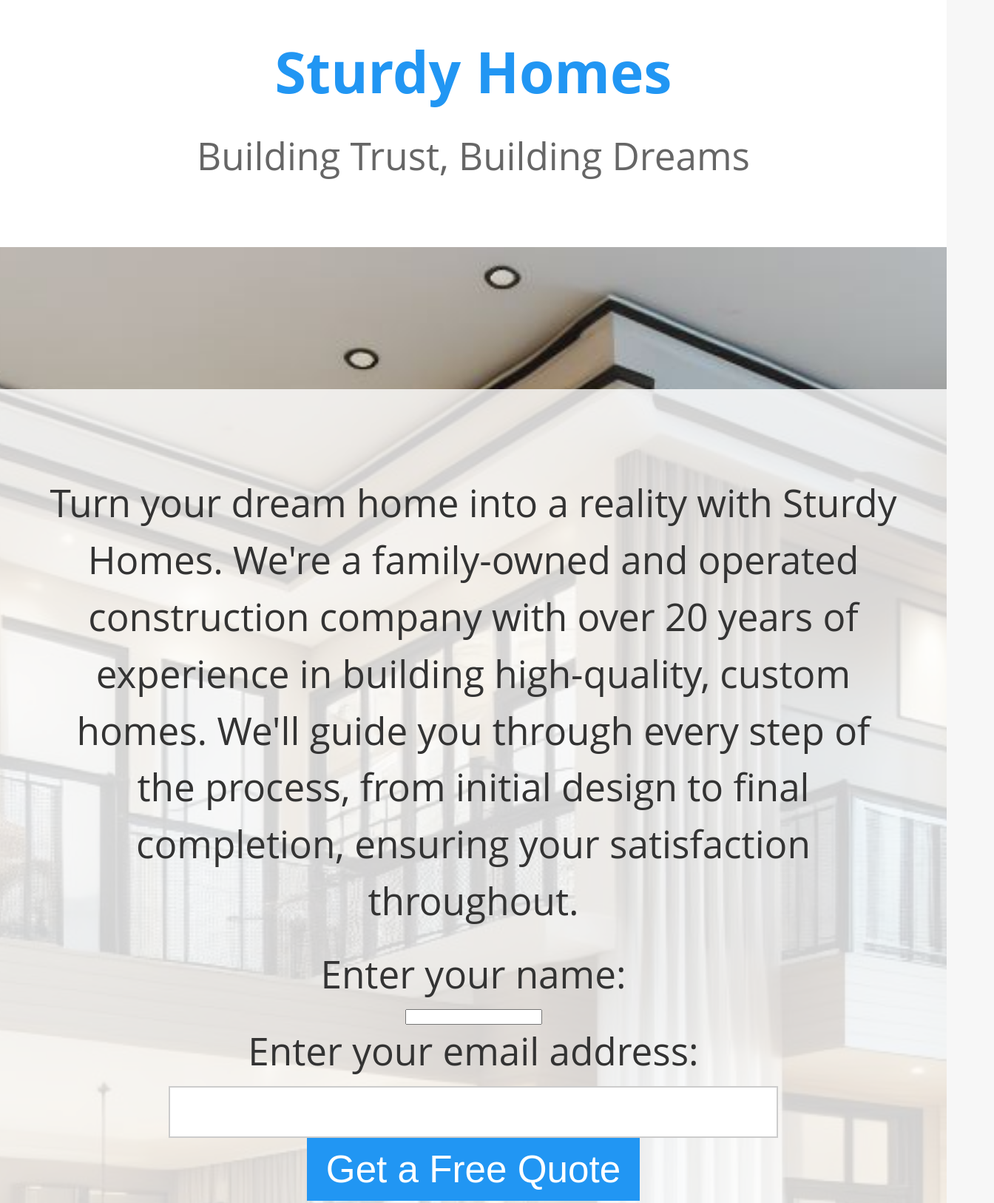
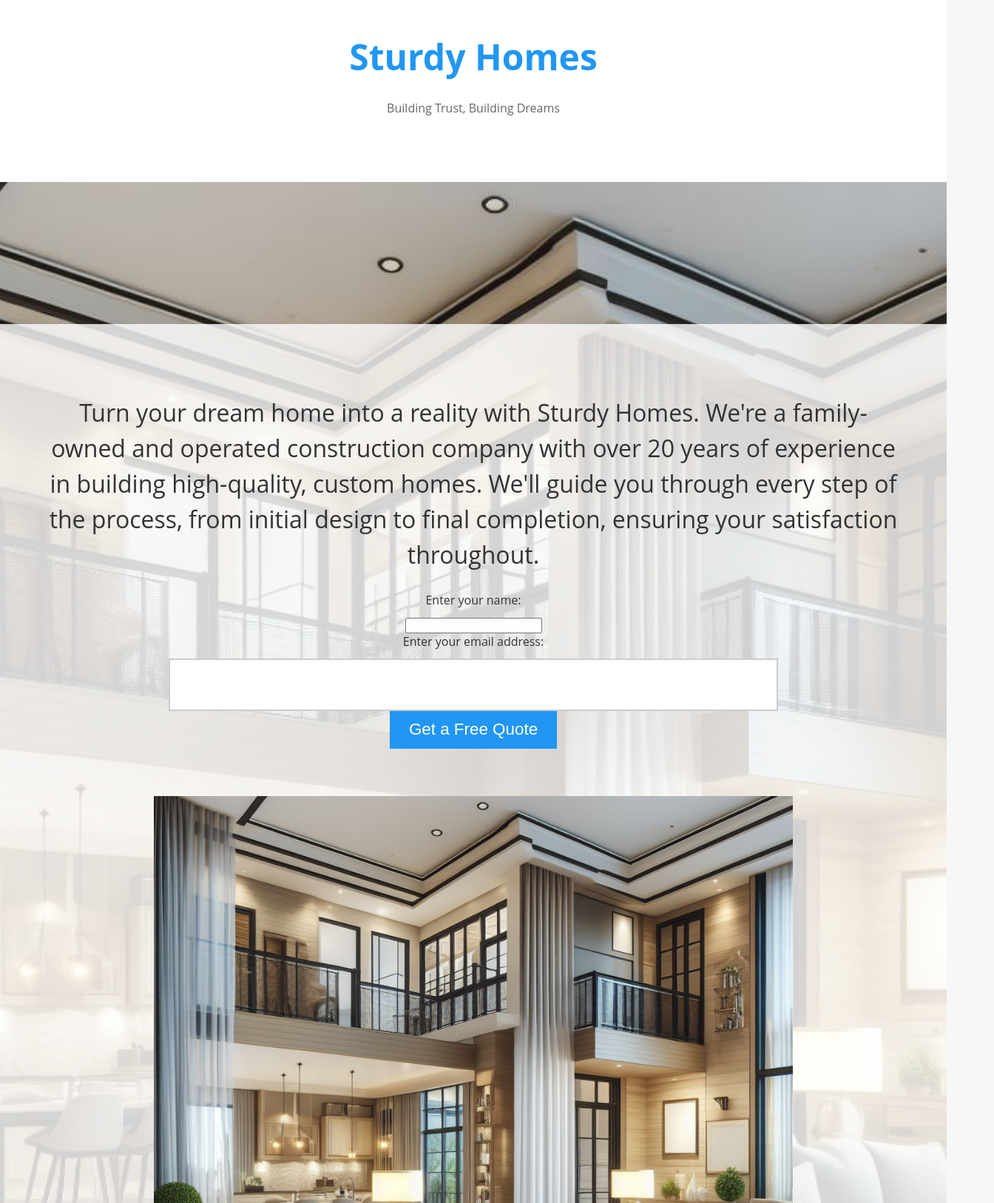
Before and after one commit to anirutsolrak/Demo-1LandingPage, a plain HTML site: page index.html in a window 1280 px wide. Shown: the part 20-1646 px from the top of the page at 74% size, 1344 px wide, since content can reach past the window. Drawn offline with Linux system fonts and the light colour scheme; a script that the page names is missing.

Commit message:
Update style.css

```diff
--- a/style.css
+++ b/style.css
@@ -15,13 +15,13 @@ header {
 }
 
 header h1 {
-  font-size: 6vw; /* Use viewport width units */
+  font-size: 3rem; /* Use viewport width units */
   margin: 0;
   color: #2196F3; /* Blue color for heading */
 }
 
 header p {
-  font-size: 4vw; /* Use viewport width units */
+  font-size: 1rem; /* Use viewport width units */
   margin: 2vw 0; /* Use viewport width units */
   color: #666; /* Gray color for subheading */
 }
@@ -49,7 +49,7 @@ header p {
 }
 
 .hero-content p {
-  font-size: 4vw; /* Use viewport width units */
+  font-size: 2rem; /* Use viewport width units */
   line-height: 1.5;
   margin-bottom: 2vw; /* Use viewport width units */
 }
@@ -62,7 +62,7 @@ header p {
 
 .hero-content label {
   display: block;
-  font-size: 4vw;
+  font-size: 1rem;
   margin-bottom: 1vw; /* Use viewport width units */
 }
 
@@ -74,7 +74,7 @@ header p {
 
 .hero-content button {
   background-color: #2196F3; /* Blue color for button */
-  font-size: 4vw;
+  font-size: 1.4rem;
   color: #fff;
   padding: 1vw 2vw; /* Use viewport width units */
   border: none;
@@ -88,7 +88,7 @@ header p {
 
 /* Adjustments for Hero Image */
 .hero-content img {
-  max-width: 100%; /* Define largura máxima para a imagem */
+  max-width: 75%; /* Define largura máxima para a imagem */
   height: auto; /* Mantém a proporção da imagem */
   margin-top: 5vw; /* Adiciona margem superior para espaçamento */
 }
@@ -101,7 +101,7 @@ header p {
 
 .benefits h2 {
   text-align: center;
-  font-size: 3vw; /* Use viewport width units */
+  font-size: 2rem; /* Use viewport width units */
   margin-bottom: 2vw; /* Use viewport width units */
   color: #2196F3; /* Blue color for heading */
 }
@@ -132,7 +132,7 @@ header p {
 
 .testimonials {
   max-height: 80%;
-  max-width: 100%;
+  max-width: 85%;
   padding: 5vw 0; /* Use viewport width units */
   background-color: #fff;
 }
@@ -142,13 +142,13 @@ header p {
   top: 0;
   left: 50%;
   transform: translateX(+5%);
-  font-size: 3vw; /* Use viewport width units */
+  font-size: 2rem; /* Use viewport width units */
   margin-bottom: 2vw; /* Use viewport width units */
   color: #2196F3; /* Blue color for heading */
 }
 
 .testimonials p {
-  font-size: 4vw; /* Use viewport width units */
+  font-size: 1rem; /* Use viewport width units */
   line-height: 1.5;
   margin: 2vw; /* Use viewport width units */
 }
```
